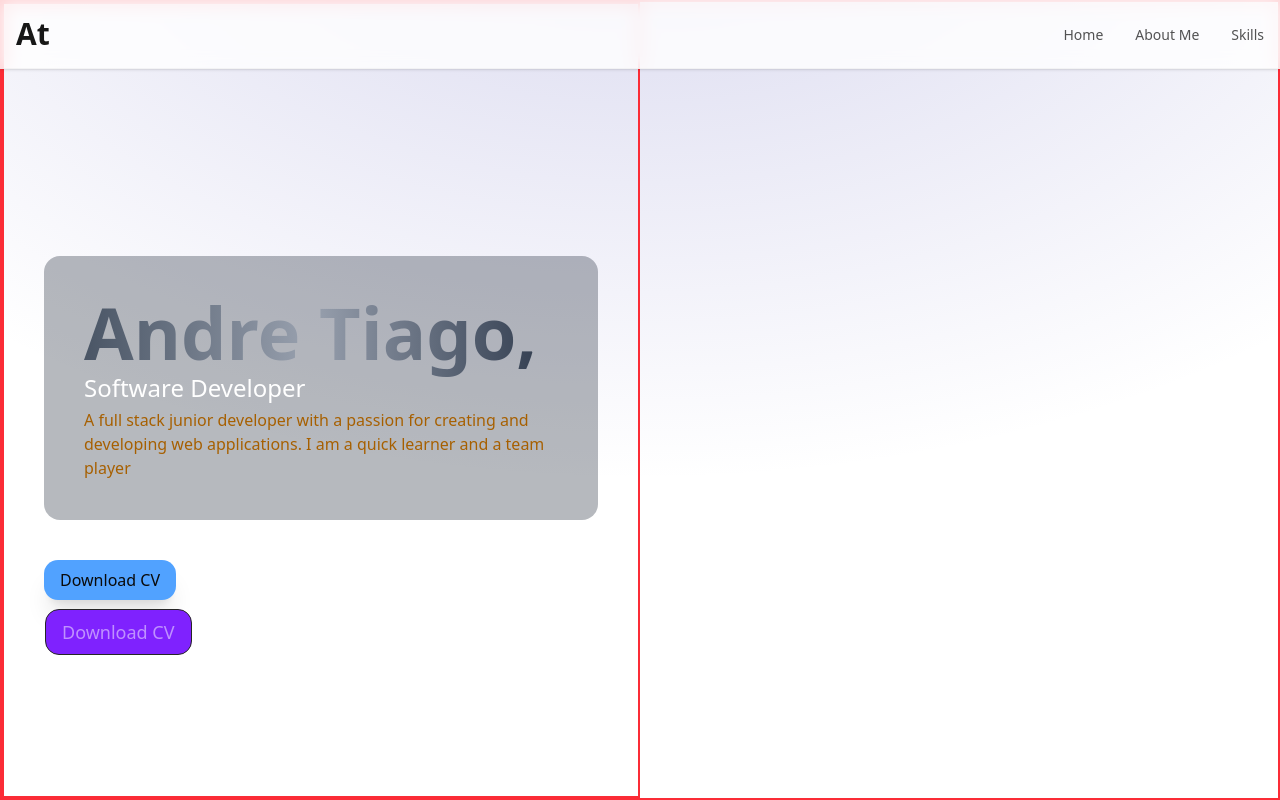
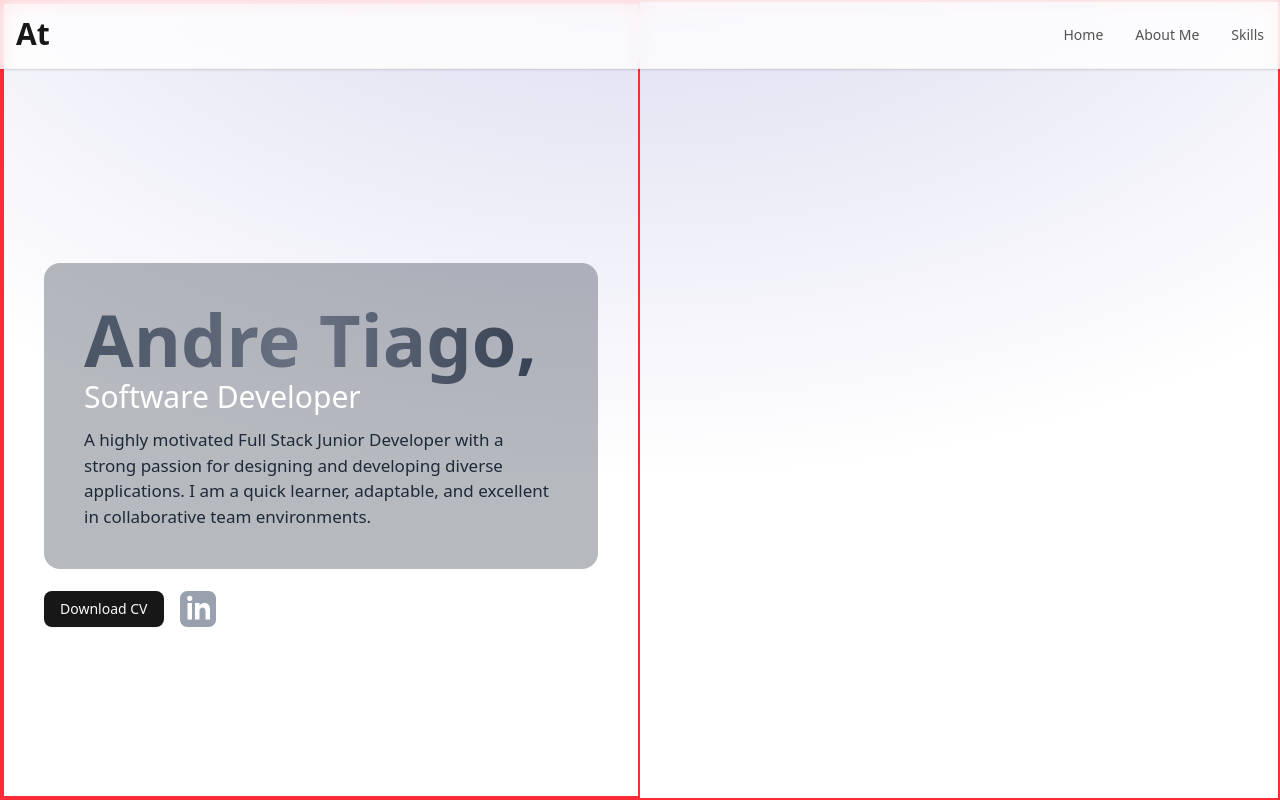
Before and after one commit to andretdev/react-portifolio, a React (Vite) app: page / in a window 1280 px wide. Shown: the top 800 px of the page. Built offline with nearby package versions, Linux system fonts and the light colour scheme.

Commit message:
Added button,linkedin, also changed text color

```diff
--- a/src/pages/Home.jsx
+++ b/src/pages/Home.jsx
@@ -1,3 +1,4 @@
+import { Button } from "@/components/ui/button";
 import background from "../assets/home.jpg";
 
 function Home() {
@@ -13,25 +14,31 @@ function Home() {
       <div className="max-xl:padding-x relative flex flex-col items-start justify-center border-2 border-red-500 px-10 pt-28 xl:w-3/6">
         <div className="relative rounded-2xl bg-gray-900/30 p-10 max-sm:w-60">
           <h1 className="">
-            <span className="font-montserrat bg-gradient-to-r from-gray-600 via-gray-400 to-gray-700 bg-clip-text text-7xl font-bold text-transparent max-sm:text-6xl">
+            <span className="font-montserrat bg-gradient-to-r from-gray-600 via-gray-500 to-gray-700 bg-clip-text text-7xl font-bold text-transparent max-sm:text-6xl">
               Andre Tiago,
             </span>
             <br />
-            <p className="mt-1 text-2xl text-white"> Software Developer </p>
+            <p className="mt-1 text-3xl text-white"> Software Developer </p>
           </h1>
-          <p className="mt-1 text-yellow-700">
-            A full stack junior developer with a passion for creating and
-            developing web applications. I am a quick learner and a team player
+          <p className="mt-3 text-[17px] text-gray-800">
+            A highly motivated Full Stack Junior Developer with a strong passion
+            for designing and developing diverse applications. I am a quick
+            learner, adaptable, and excellent in collaborative team
+            environments.
           </p>
         </div>
-
-        <button className="mt-10 rounded-[14px] bg-blue-400 px-4 py-2 font-medium shadow-xl">
-          Download CV
-        </button>
-        <div class="animate-rotate-border hover:bg-conic/[from_var(--border-angle)] mt-2 cursor-pointer rounded-[14px] from-black from-80% via-blue-500 via-90% to-black to-100% p-[1px] transition-all duration-500 ease-out hover:scale-[1.03]">
-          <button class="font-lg w-full rounded-[14px] border border-neutral-800 bg-violet-600 px-4 py-2 text-center text-lg text-white/50">
-            Download CV
-          </button>
+        <div className="flex h-20 w-auto flex-row items-center justify-center gap-4">
+          <Button>Download CV</Button>
+          <a
+            href="https://www.linkedin.com/in/andre-silva-36a377262/"
+            target="_blank"
+            rel="noopener noreferrer"
+            className="text-gray-400 transition-colors hover:text-gray-600"
+          >
+            <svg className="h-9 w-9" fill="currentColor" viewBox="0 0 24 24">
+              <path d="M19 0h-14c-2.761 0-5 2.239-5 5v14c0 2.761 2.239 5 5 5h14c2.762 0 5-2.239 5-5v-14c0-2.761-2.238-5-5-5zm-11 19h-3v-11h3v11zm-1.5-12.268c-.966 0-1.75-.79-1.75-1.764s.784-1.764 1.75-1.764 1.75.79 1.75 1.764-.783 1.764-1.75 1.764zm13.5 12.268h-3v-5.604c0-3.368-4-3.113-4 0v5.604h-3v-11h3v1.765c1.396-2.586 7-2.777 7 2.476v6.759z" />
+            </svg>
+          </a>
         </div>
       </div>
     </section>
```
